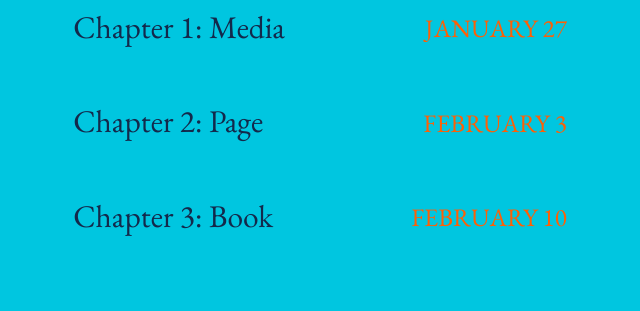
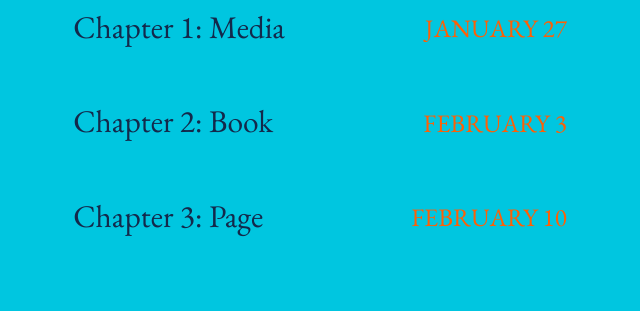
Before and after one commit to rccordell/s25bl, a Jekyll site: the page built from index.html, in a window 1280 px wide. Shown: the part 1226-1537 px from the top of the page, without its empty margins (320-960 px from the left). Built offline with Jekyll 4.4.1, drawn with Linux system fonts in a browser that asks for light colours; the list of posts is cut into pages by our own code.

Commit message:
update to schedule

```diff
--- a/_layouts/home.html
+++ b/_layouts/home.html
@@ -71,18 +71,18 @@ layout: default
 				January 27
 	    </span>
 	  </a></li>
-		<li><a href="{{site.baseurl}}/schedule/02-page" class="post-link">
+		<li><a href="{{site.baseurl}}/schedule/02-book" class="post-link">
 			<div class="post-link__heading">
-				<h1 class="post-link__title">Chapter 2: Page</h1>
+				<h1 class="post-link__title">Chapter 2: Book</h1>
 	    </div>
 			<span class="post-link__date">
 				February 3
 	    </span>
 	  </a></li>
 	  	  </a></li>
-		<li><a href="{{site.baseurl}}/schedule/03-book/" class="post-link">
+		<li><a href="{{site.baseurl}}/schedule/03-page/" class="post-link">
 			<div class="post-link__heading">
-				<h1 class="post-link__title">Chapter 3: Book</h1>
+				<h1 class="post-link__title">Chapter 3: Page</h1>
 	    </div>
 			<span class="post-link__date">
 				February 10
```
Also changed, not shown: schedule/02-book.md (renamed from schedule/03-book.md, +3 -3 lines), schedule/03-page.md (renamed from schedule/02-page.md, +4 -4 lines).
